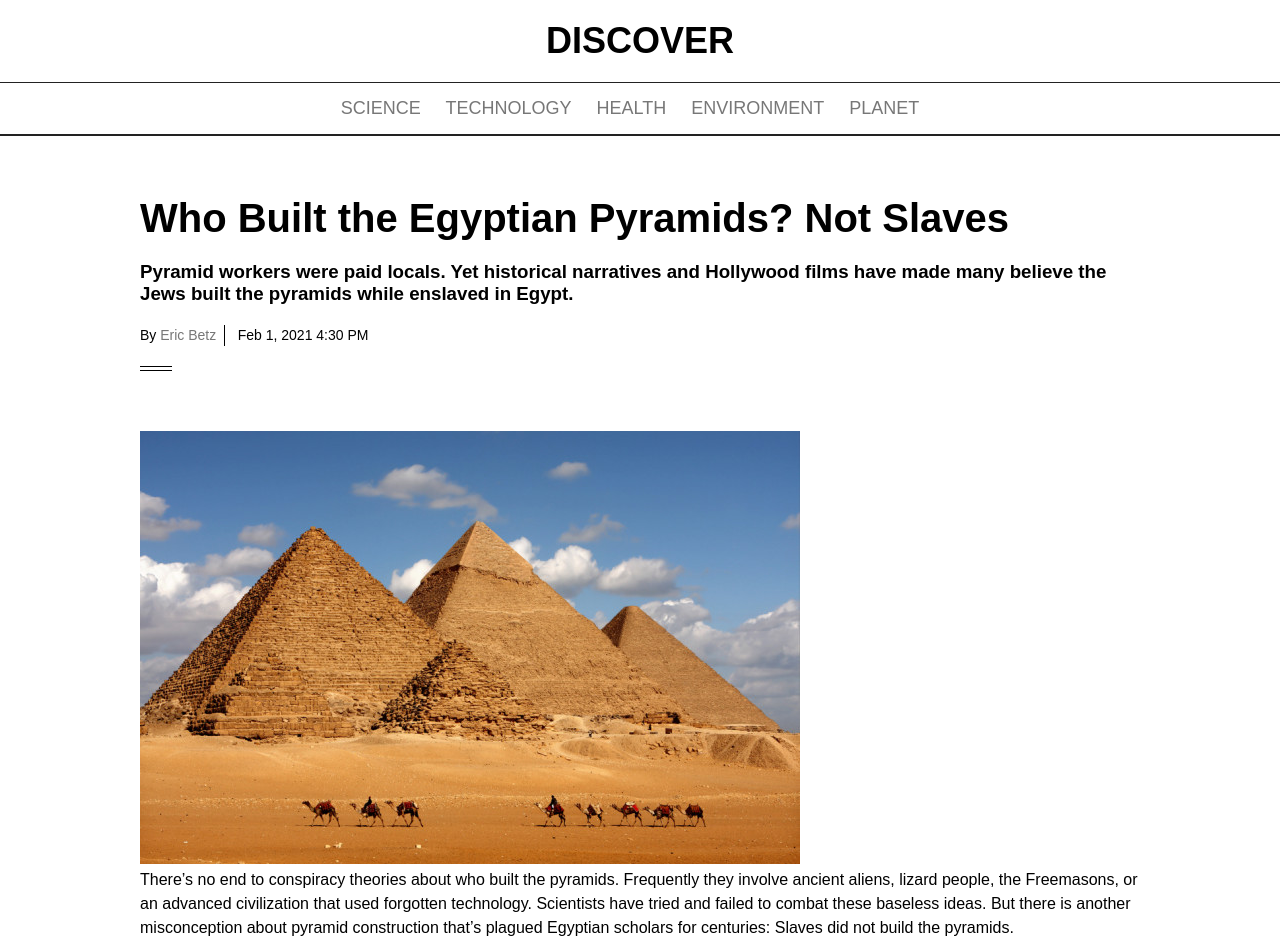
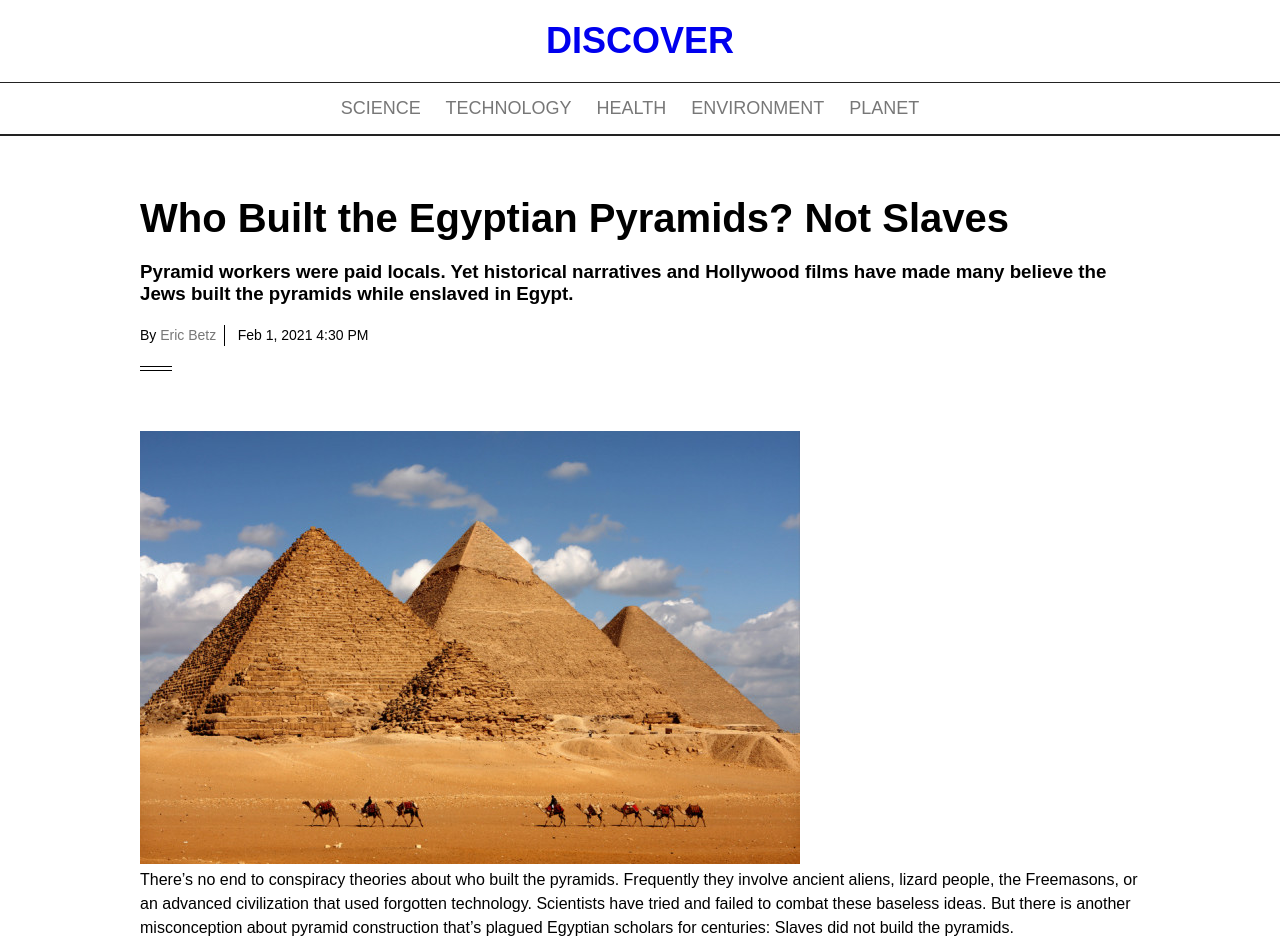
Before and after one commit to annespace/discover-magazine, a plain HTML site: page index.html in a window 1280 px wide. Shown: the top 943 px of the page. Drawn offline with Linux system fonts and the light colour scheme.

Commit message:
Update index.html

```diff
--- a/index.html
+++ b/index.html
@@ -12,7 +12,7 @@
   <body>
      <div class="container firstcontainer">
     <header class="main-header">
-      <h1>discover</h1>
+      <h1><a href="https://www.discovermagazine.com/">discover</a></h1>
       <nav>
         <a href="https://www.discovermagazine.com/the-sciences">science</a>
         <a href="https://www.discovermagazine.com/technology">technology</a>
```
